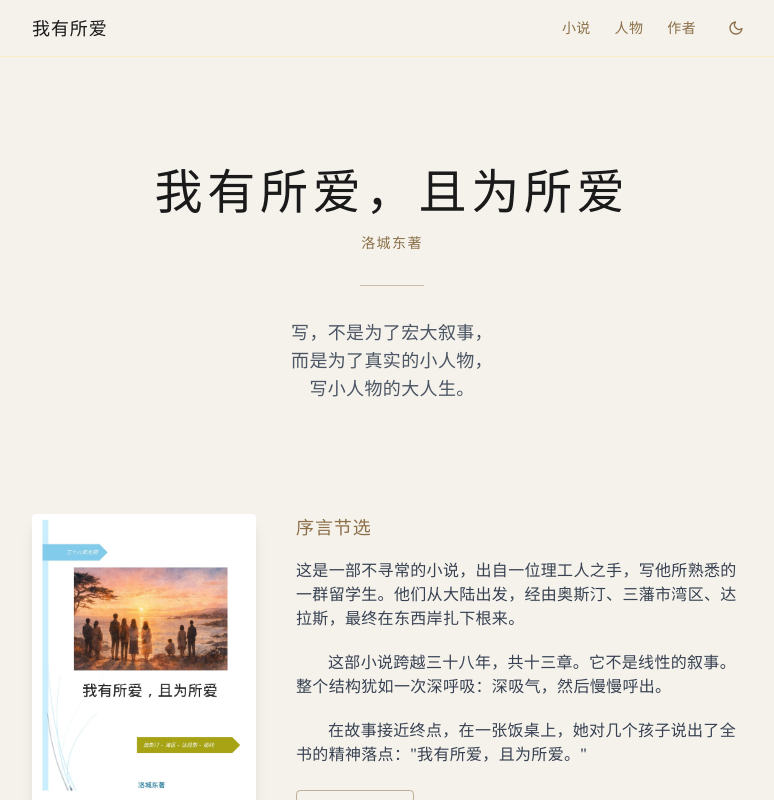
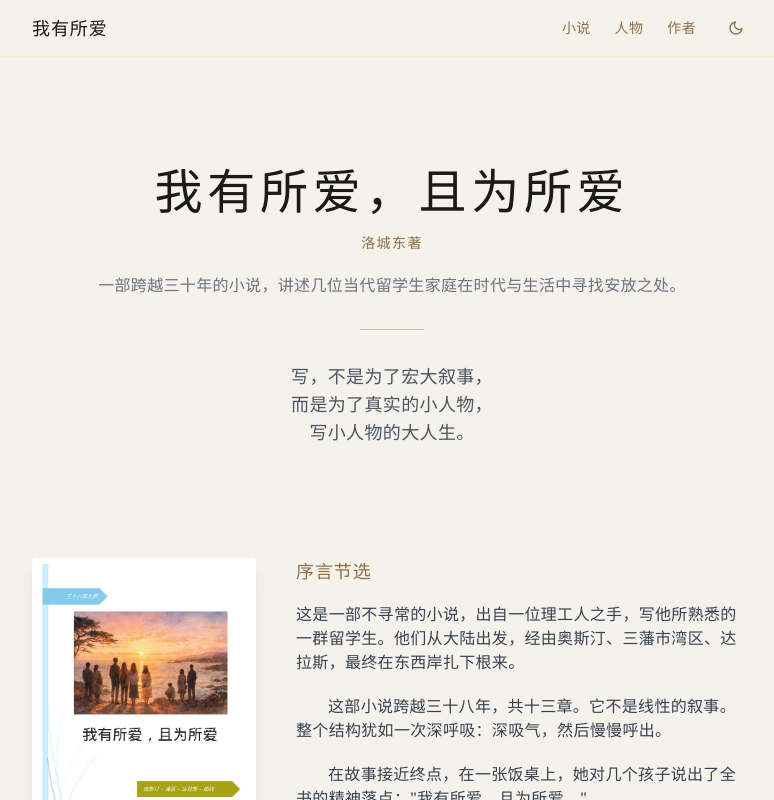
Before and after one commit to chengdongwrites/ihavemylove, a Next.js app: page / in a window 1280 px wide. Shown: the top 800 px of the page, without its empty margins (248-1022 px from the left). Built offline with nearby package versions, Linux system fonts and the light colour scheme; no server answers; the database is empty.

Commit message:
首页 — 添加小说简介一句话

```diff
--- a/src/app/page.tsx
+++ b/src/app/page.tsx
@@ -20,8 +20,11 @@ export default function HomePage() {
             <h1 className="chapter-title text-3xl sm:text-4xl md:text-5xl text-ink dark:text-gray-100 mb-4 tracking-widest">
               我有所爱，且为所爱
             </h1>
-            <p className="font-sans text-accent dark:text-amber-400 text-sm tracking-widest mb-8">
+            <p className="font-sans text-accent dark:text-amber-400 text-sm tracking-widest mb-5">
               洛城东著
+            </p>
+            <p className="prose-chinese text-sm sm:text-base text-gray-500 dark:text-gray-400 mb-8 leading-relaxed" style={{textIndent: 0}}>
+              一部跨越三十年的小说，讲述几位当代留学生家庭在时代与生活中寻找安放之处。
             </p>
             <div className="w-16 h-px bg-accent/40 dark:bg-amber-600/40 mx-auto mb-8" />
             <p className="prose-chinese text-base sm:text-lg text-gray-600 dark:text-gray-400 leading-relaxed text-center" style={{textIndent: 0}}>
```
